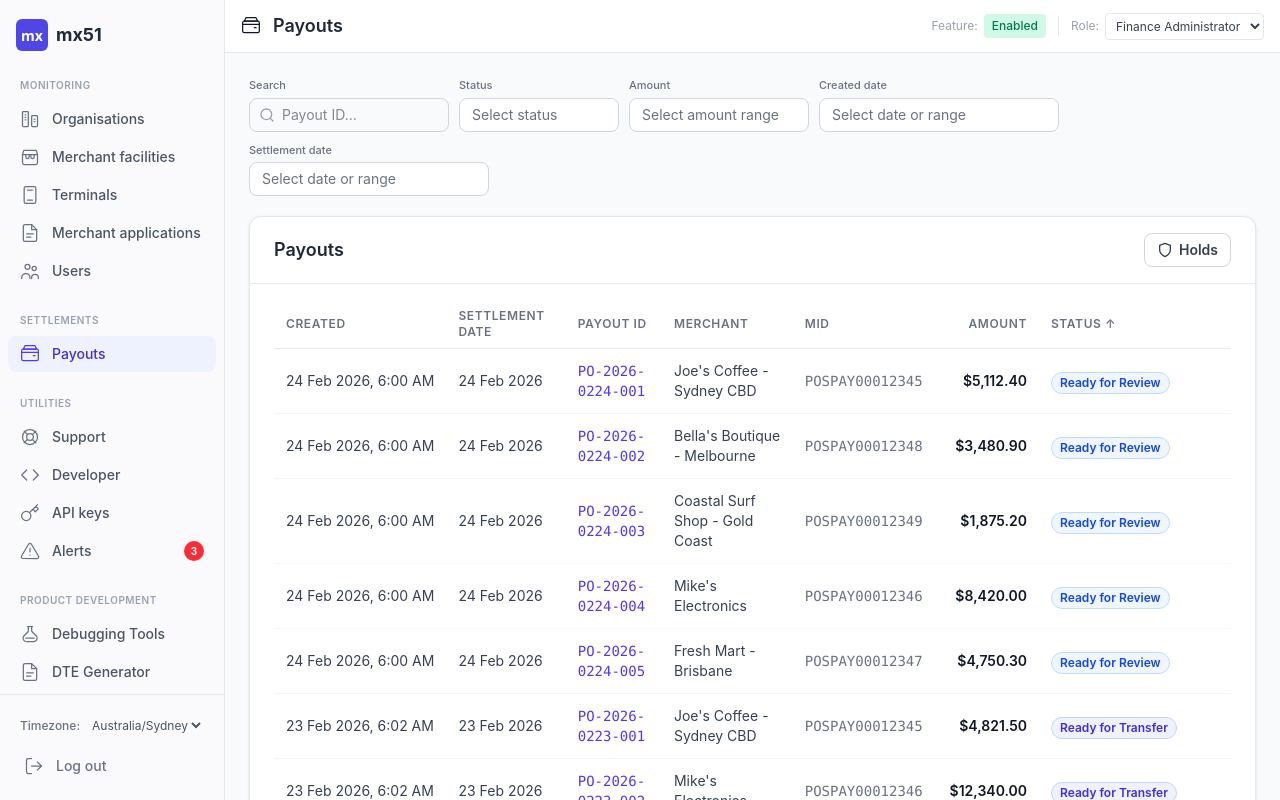
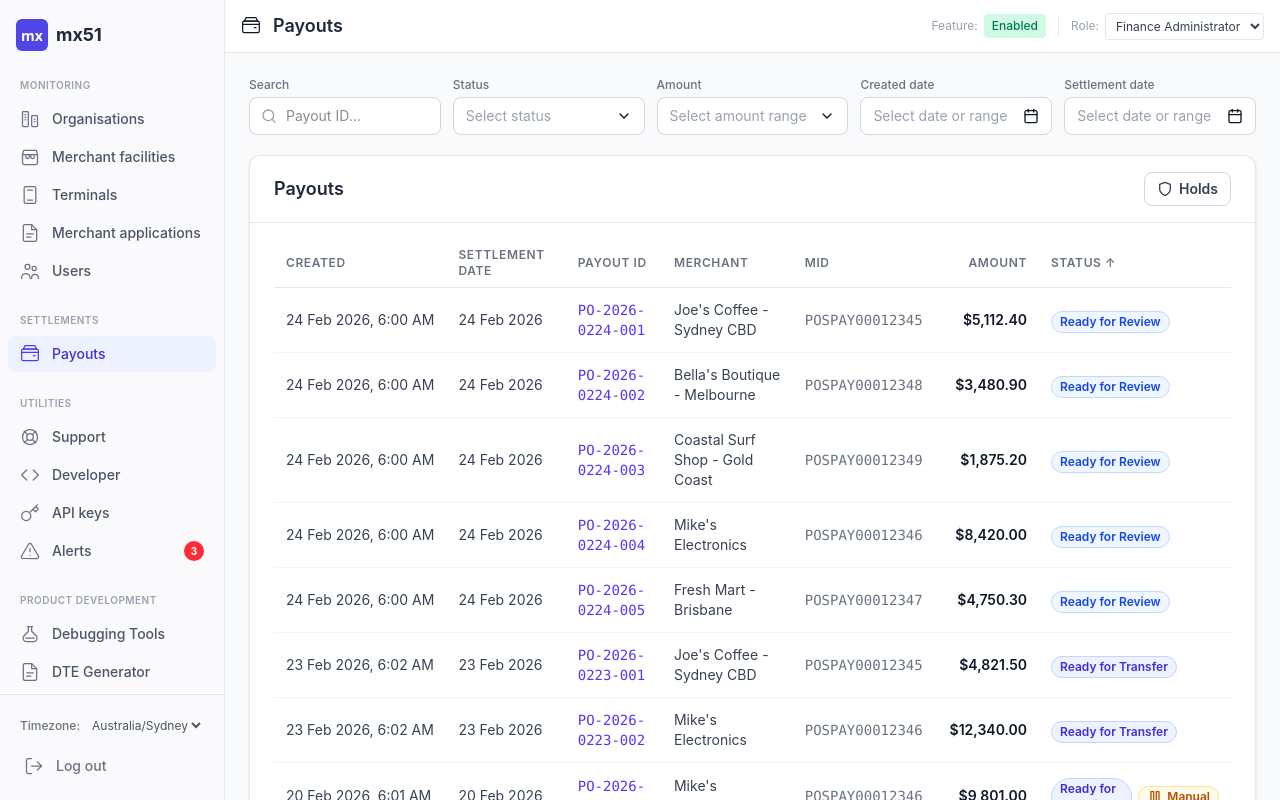
Before and after one commit to eeyern-mx51/msp-settlement-ledger, a React (Vite) app: page /#payouts in a window 1280 px wide. Built offline with nearby package versions, Linux system fonts and the light colour scheme.

Commit message:
Update MSPDashboard.jsx

```diff
--- a/src/MSPDashboard.jsx
+++ b/src/MSPDashboard.jsx
@@ -1653,12 +1653,12 @@ function MerchantAdjustmentsTab({ role, mid }) {
 
       {role === ROLES.FINANCE_VIEWER && (<div className="flex items-center gap-2 px-3 py-2 rounded-lg bg-gray-100 border border-gray-200 text-xs text-gray-500"><Icons.Eye /> <span>Read-only access. You can view adjustments but cannot create them.</span></div>)}
 
-      <div className="flex items-end gap-2.5 flex-wrap">
-        <div>
-          <span className="block text-[11px] font-medium text-gray-500 mb-1">Search</span>
+      <div className="flex items-end gap-3">
+        <div className="flex-1 min-w-0">
+          <span className="block text-xs font-medium text-gray-500 mb-1">Search</span>
           <div className="relative">
-            <span className="absolute left-2.5 top-1/2 -translate-y-1/2 text-gray-400 pointer-events-none"><Icons.Search /></span>
-            <input value={search} onChange={(e) => { setSearch(e.target.value); setCurrentPage(1); }} placeholder="Initiated by, payout ID…" className="text-sm border border-gray-300 rounded-lg pl-8 pr-3 py-1.5 focus:ring-2 focus:ring-indigo-200 focus:border-indigo-400 w-[250px]" />
+            <span className="absolute left-3 top-1/2 -translate-y-1/2 text-gray-400 pointer-events-none"><Icons.Search /></span>
+            <input value={search} onChange={(e) => { setSearch(e.target.value); setCurrentPage(1); }} placeholder="Initiated by, payout ID…" className="w-full text-sm border border-gray-300 rounded-lg pl-9 pr-3 py-2 bg-white hover:border-gray-400 focus:ring-2 focus:ring-indigo-200 focus:border-indigo-400 transition-colors" />
           </div>
         </div>
         <AdjustmentTypeFilterDropdown selected={typeFilter} onChange={(v) => { setTypeFilter(v); setCurrentPage(1); }} />
@@ -1952,17 +1952,16 @@ function SettlementDateRangePicker({ from, to, onChangeFrom, onChangeTo, onClear
   const hasValue = from || to;
 
   return (
-    <div className="relative" ref={ref}>
-      <span className="block text-[11px] font-medium text-gray-500 mb-1">{label}</span>
+    <div className="relative flex-1 min-w-0" ref={ref}>
+      <span className="block text-xs font-medium text-gray-500 mb-1">{label}</span>
       <button
         onClick={() => setOpen(!open)}
-        className={`inline-flex items-center gap-2 text-sm border rounded-lg px-3 py-1.5 w-[240px] transition-colors ${hasValue ? "border-indigo-300 bg-indigo-50 text-indigo-700" : "border-gray-300 bg-white text-gray-500"} hover:border-indigo-400 focus:ring-2 focus:ring-indigo-200 focus:border-indigo-400`}
+        className="flex items-center justify-between w-full text-sm border border-gray-300 rounded-lg px-3 py-2 bg-white hover:border-gray-400 focus:ring-2 focus:ring-indigo-200 focus:border-indigo-400 transition-colors"
       >
-        {from ? (
-          to ? <span className="truncate">{formatDisplay(from)} – {formatDisplay(to)}</span> : <span className="truncate">{formatDisplay(from)}</span>
-        ) : (
-          <span className="truncate">Select date or range</span>
-        )}
+        <span className={`truncate ${hasValue ? "text-gray-800" : "text-gray-400"}`}>
+          {from ? (to ? `${formatDisplay(from)} – ${formatDisplay(to)}` : formatDisplay(from)) : "Select date or range"}
+        </span>
+        <Icons.Calendar />
       </button>
       {open && (
         <div className="absolute z-50 mt-1.5 bg-white border border-gray-200 rounded-xl shadow-lg p-4" style={{ left: 0, top: "100%" }}>
@@ -2012,13 +2011,14 @@ function StatusFilterDropdown({ selected, onChange }) {
   const statusColors = { "Ready for Review": "bg-blue-500", "Ready for Transfer": "bg-indigo-500", "Transferring": "bg-purple-500", "Completed": "bg-emerald-500", "Failed": "bg-red-500", "Abandoned": "bg-gray-400" };
 
   return (
-    <div className="relative" ref={ref}>
-      <span className="block text-[11px] font-medium text-gray-500 mb-1">Status</span>
+    <div className="relative flex-1 min-w-0" ref={ref}>
+      <span className="block text-xs font-medium text-gray-500 mb-1">Status</span>
       <button
         onClick={() => setOpen(!open)}
-        className={`inline-flex items-center gap-2 text-sm border rounded-lg px-3 py-1.5 w-[160px] transition-colors ${hasValue ? "border-indigo-300 bg-indigo-50 text-indigo-700" : "border-gray-300 bg-white text-gray-500"} hover:border-indigo-400 focus:ring-2 focus:ring-indigo-200 focus:border-indigo-400`}
+        className="flex items-center justify-between w-full text-sm border border-gray-300 rounded-lg px-3 py-2 bg-white hover:border-gray-400 focus:ring-2 focus:ring-indigo-200 focus:border-indigo-400 transition-colors"
       >
-        <span className="truncate">{hasValue ? `${selected.size} selected` : "Select status"}</span>
+        <span className={`truncate ${hasValue ? "text-gray-800" : "text-gray-400"}`}>{hasValue ? `${selected.size} selected` : "Select status"}</span>
+        <Icons.ChevronDown />
       </button>
       {open && (
         <div className="absolute z-50 mt-1.5 bg-white border border-gray-200 rounded-xl shadow-lg p-2 w-[220px]" style={{ left: 0, top: "100%" }}>
@@ -2064,13 +2064,14 @@ function AmountRangeFilter({ min, max, onChangeMin, onChangeMax, onClear }) {
   };
 
   return (
-    <div className="relative" ref={ref}>
-      <span className="block text-[11px] font-medium text-gray-500 mb-1">Amount</span>
+    <div className="relative flex-1 min-w-0" ref={ref}>
+      <span className="block text-xs font-medium text-gray-500 mb-1">Amount</span>
       <button
         onClick={() => setOpen(!open)}
-        className={`inline-flex items-center gap-2 text-sm border rounded-lg px-3 py-1.5 w-[180px] transition-colors ${hasValue ? "border-indigo-300 bg-indigo-50 text-indigo-700" : "border-gray-300 bg-white text-gray-500"} hover:border-indigo-400 focus:ring-2 focus:ring-indigo-200 focus:border-indigo-400`}
+        className="flex items-center justify-between w-full text-sm border border-gray-300 rounded-lg px-3 py-2 bg-white hover:border-gray-400 focus:ring-2 focus:ring-indigo-200 focus:border-indigo-400 transition-colors"
       >
-        <span className="truncate">{formatLabel()}</span>
+        <span className={`truncate ${hasValue ? "text-gray-800" : "text-gray-400"}`}>{formatLabel()}</span>
+        <Icons.ChevronDown />
       </button>
       {open && (
         <div className="absolute z-50 mt-1.5 bg-white border border-gray-200 rounded-xl shadow-lg p-4 w-[240px]" style={{ left: 0, top: "100%" }}>
@@ -2120,13 +2121,14 @@ function AdjustmentTypeFilterDropdown({ selected, onChange }) {
   const typeColors = { "Generic": "bg-indigo-500", "Debt deferral": "bg-red-500", "Debt rollover": "bg-emerald-500" };
 
   return (
-    <div className="relative" ref={ref}>
-      <span className="block text-[11px] font-medium text-gray-500 mb-1">Type</span>
+    <div className="relative flex-1 min-w-0" ref={ref}>
+      <span className="block text-xs font-medium text-gray-500 mb-1">Type</span>
       <button
         onClick={() => setOpen(!open)}
-        className={`inline-flex items-center gap-2 text-sm border rounded-lg px-3 py-1.5 w-[160px] transition-colors ${hasValue ? "border-indigo-300 bg-indigo-50 text-indigo-700" : "border-gray-300 bg-white text-gray-500"} hover:border-indigo-400 focus:ring-2 focus:ring-indigo-200 focus:border-indigo-400`}
+        className="flex items-center justify-between w-full text-sm border border-gray-300 rounded-lg px-3 py-2 bg-white hover:border-gray-400 focus:ring-2 focus:ring-indigo-200 focus:border-indigo-400 transition-colors"
       >
-        <span className="truncate">{hasValue ? `${selected.size} selected` : "Select type"}</span>
+        <span className={`truncate ${hasValue ? "text-gray-800" : "text-gray-400"}`}>{hasValue ? `${selected.size} selected` : "Select type"}</span>
+        <Icons.ChevronDown />
       </button>
       {open && (
         <div className="absolute z-50 mt-1.5 bg-white border border-gray-200 rounded-xl shadow-lg p-2 w-[220px]" style={{ left: 0, top: "100%" }}>
@@ -2215,19 +2217,19 @@ function FleetPayoutsPage({ role, featureEnabled, payouts, onPayoutStatusChange,
 
       <ActiveHoldBanners holdRecords={holdRecords} level="fleet" entity={null} mid={null} merchantName="Fleet" automationConfig={automationConfig} />
 
-      <div className="flex items-end gap-2.5 flex-wrap">
-        <div>
-          <span className="block text-[11px] font-medium text-gray-500 mb-1">Search</span>
+      <div className="flex items-end gap-3">
+        <div className="flex-1 min-w-0">
+          <span className="block text-xs font-medium text-gray-500 mb-1">Search</span>
           <div className="relative">
-            <span className="absolute left-2.5 top-1/2 -translate-y-1/2 text-gray-400 pointer-events-none"><Icons.Search /></span>
-            <input value={search} onChange={(e) => setSearch(e.target.value)} placeholder="Payout ID…" className="text-sm border border-gray-300 rounded-lg pl-8 pr-3 py-1.5 focus:ring-2 focus:ring-indigo-200 focus:border-indigo-400 w-[200px]" />
+            <span className="absolute left-3 top-1/2 -translate-y-1/2 text-gray-400 pointer-events-none"><Icons.Search /></span>
+            <input value={search} onChange={(e) => setSearch(e.target.value)} placeholder="Payout ID…" className="w-full text-sm border border-gray-300 rounded-lg pl-9 pr-3 py-2 bg-white hover:border-gray-400 focus:ring-2 focus:ring-indigo-200 focus:border-indigo-400 transition-colors" />
           </div>
         </div>
         <StatusFilterDropdown selected={statusFilter} onChange={setStatusFilter} />
         <AmountRangeFilter min={amountMin} max={amountMax} onChangeMin={setAmountMin} onChangeMax={setAmountMax} onClear={() => { setAmountMin(""); setAmountMax(""); }} />
         <SettlementDateRangePicker from={createdFrom} to={createdTo} onChangeFrom={setCreatedFrom} onChangeTo={setCreatedTo} onClear={() => { setCreatedFrom(""); setCreatedTo(""); }} label="Created date" />
         <SettlementDateRangePicker from={settlementFrom} to={settlementTo} onChangeFrom={setSettlementFrom} onChangeTo={setSettlementTo} onClear={() => { setSettlementFrom(""); setSettlementTo(""); }} label="Settlement date" />
-        {hasActiveFilters && <button onClick={clearAll} className="text-xs text-indigo-600 hover:text-indigo-800 font-medium ml-1 self-end mb-1.5">Clear all</button>}
+        {hasActiveFilters && <button onClick={clearAll} className="text-xs text-indigo-600 hover:text-indigo-800 font-medium self-end mb-2.5">Clear all</button>}
       </div>
 
       <Card>
```
